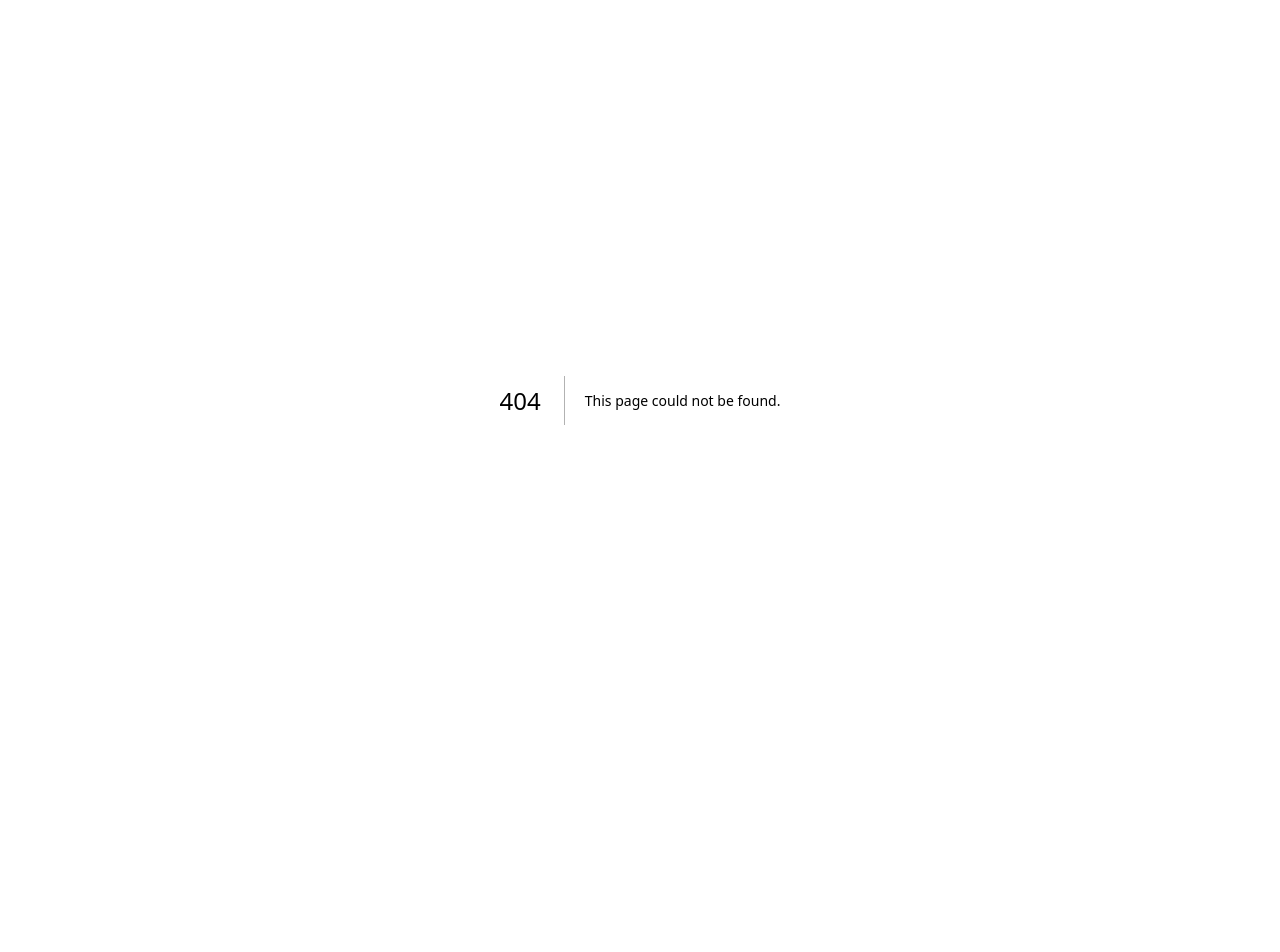
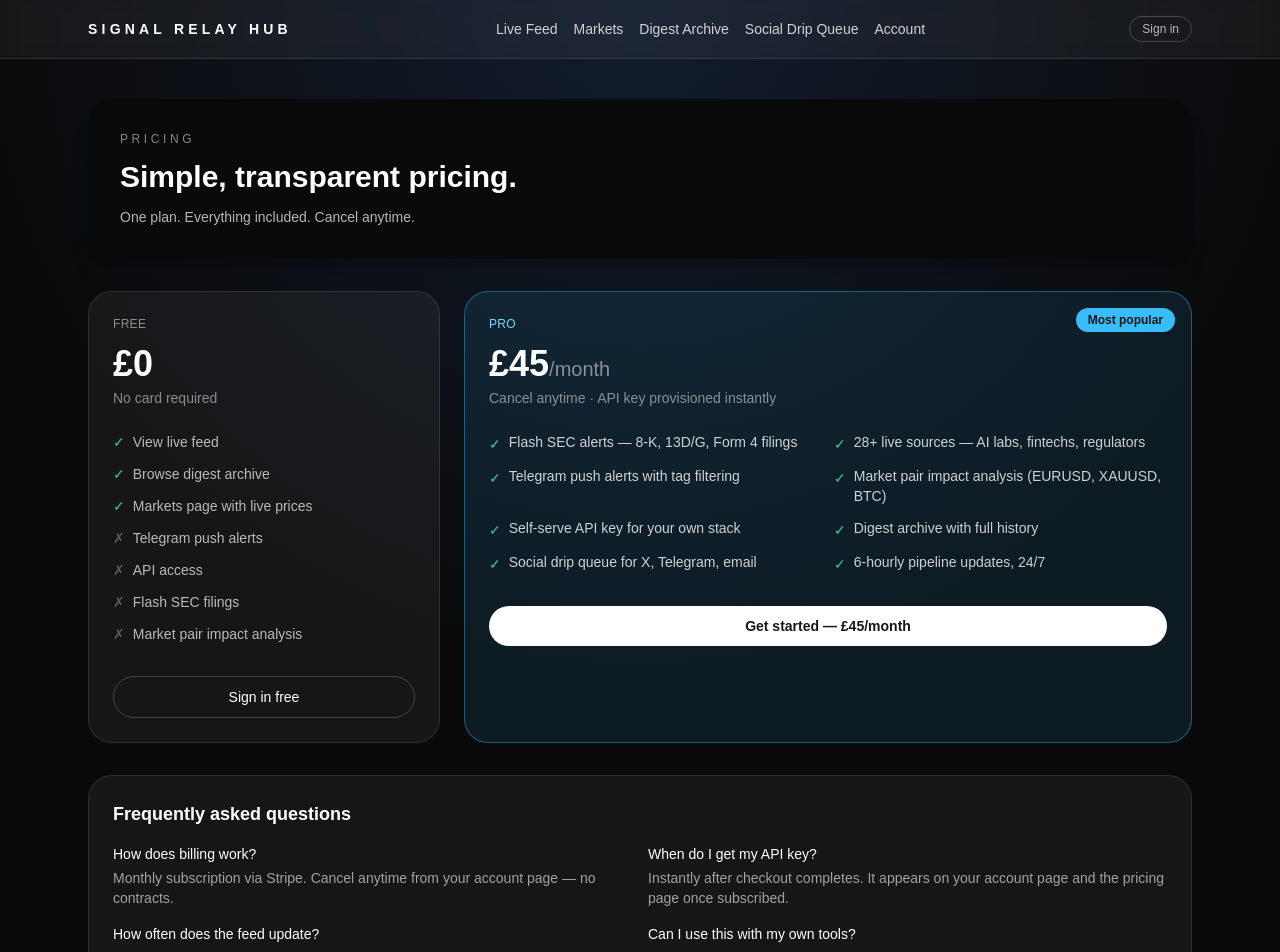
Before and after one commit to SignalRelayFinance/Signal-Relay-Hub, a Next.js app: page /pricing in a window 1280 px wide. Before the commit this address had no page. Shown: the top 952 px of the page. Before the commit the page ends 800 px from the top, so only its background shows below. Built offline with nearby package versions, Linux system fonts and the light colour scheme; no server answers.

Commit message:
Create page.tsx

```diff
--- /dev/null
+++ b/src/app/(app)/pricing/page.tsx
@@ -0,0 +1,128 @@
+/* eslint-disable react/no-unescaped-entities */
+import React from 'react';
+import { createServerClient } from '@supabase/ssr';
+import { cookies } from 'next/headers';
+import Link from 'next/link';
+
+export default async function PricingPage() {
+  const cookieStore = await cookies();
+  const supabase = createServerClient(
+    process.env.NEXT_PUBLIC_SUPABASE_URL!,
+    process.env.NEXT_PUBLIC_SUPABASE_ANON_KEY!,
+    {
+      cookies: {
+        getAll() { return cookieStore.getAll(); },
+        setAll() {},
+      },
+    }
+  );
+
+  const { data: { user } } = await supabase.auth.getUser();
+  let profile = null;
+  if (user?.email) {
+    const { data } = await supabase
+      .from('profiles')
+      .select('is_subscribed, api_key, stripe_customer_id')
+      .eq('email', user.email)
+      .single();
+    profile = data;
+  }
+
+  return (
+    <div className="space-y-8">
+      <section className="rounded-3xl bg-neutral-950 p-8 text-white shadow-xl">
+        <p className="text-xs uppercase tracking-[0.3em] text-white/50">Pricing</p>
+        <h1 className="mt-3 text-3xl font-semibold">Simple, transparent pricing.</h1>
+        <p className="mt-3 text-sm text-white/70">One plan. Everything included. Cancel anytime.</p>
+      </section>
+
+      <section className="grid gap-6 lg:grid-cols-3">
+        <div className="rounded-3xl border border-white/10 bg-white/5 p-6 text-white">
+          <div className="text-xs uppercase tracking-wide text-white/50">Free</div>
+          <div className="mt-3 text-4xl font-bold">£0</div>
+          <div className="mt-1 text-sm text-white/50">No card required</div>
+          <ul className="mt-6 space-y-3 text-sm text-white/70">
+            <li className="flex items-center gap-2"><span className="text-emerald-400">✓</span> View live feed</li>
+            <li className="flex items-center gap-2"><span className="text-emerald-400">✓</span> Browse digest archive</li>
+            <li className="flex items-center gap-2"><span className="text-emerald-400">✓</span> Markets page with live prices</li>
+            <li className="flex items-center gap-2"><span className="text-white/30">✗</span> Telegram push alerts</li>
+            <li className="flex items-center gap-2"><span className="text-white/30">✗</span> API access</li>
+            <li className="flex items-center gap-2"><span className="text-white/30">✗</span> Flash SEC filings</li>
+            <li className="flex items-center gap-2"><span className="text-white/30">✗</span> Market pair impact analysis</li>
+          </ul>
+          {!user ? (
+            <Link href="/login" className="mt-8 block w-full rounded-full border border-white/20 py-2.5 text-center text-sm font-medium text-white hover:bg-white/10 transition-colors">
+              Sign in free
+            </Link>
+          ) : !profile?.is_subscribed ? (
+            <div className="mt-8 block w-full rounded-full border border-white/20 py-2.5 text-center text-sm font-medium text-white/50">
+              Current plan
+            </div>
+          ) : null}
+        </div>
+
+        <div className="rounded-3xl border border-sky-400/40 bg-sky-400/10 p-6 text-white lg:col-span-2 relative">
+          <div className="absolute top-4 right-4 rounded-full bg-sky-400 px-3 py-1 text-xs font-semibold text-neutral-900">Most popular</div>
+          <div className="text-xs uppercase tracking-wide text-sky-300">Pro</div>
+          <div className="mt-3 text-4xl font-bold">£45<span className="text-xl font-normal text-white/50">/month</span></div>
+          <div className="mt-1 text-sm text-white/50">Cancel anytime · API key provisioned instantly</div>
+
+          <div className="mt-6 grid gap-3 sm:grid-cols-2 text-sm text-white/80">
+            <div className="flex items-start gap-2"><span className="text-emerald-400 mt-0.5">✓</span><span>Flash SEC alerts — 8-K, 13D/G, Form 4 filings</span></div>
+            <div className="flex items-start gap-2"><span className="text-emerald-400 mt-0.5">✓</span><span>28+ live sources — AI labs, fintechs, regulators</span></div>
+            <div className="flex items-start gap-2"><span className="text-emerald-400 mt-0.5">✓</span><span>Telegram push alerts with tag filtering</span></div>
+            <div className="flex items-start gap-2"><span className="text-emerald-400 mt-0.5">✓</span><span>Market pair impact analysis (EURUSD, XAUUSD, BTC)</span></div>
+            <div className="flex items-start gap-2"><span className="text-emerald-400 mt-0.5">✓</span><span>Self-serve API key for your own stack</span></div>
+            <div className="flex items-start gap-2"><span className="text-emerald-400 mt-0.5">✓</span><span>Digest archive with full history</span></div>
+            <div className="flex items-start gap-2"><span className="text-emerald-400 mt-0.5">✓</span><span>Social drip queue for X, Telegram, email</span></div>
+            <div className="flex items-start gap-2"><span className="text-emerald-400 mt-0.5">✓</span><span>6-hourly pipeline updates, 24/7</span></div>
+          </div>
+
+          {profile?.is_subscribed ? (
+            <div className="mt-8 space-y-3">
+              <div className="rounded-2xl bg-emerald-400/10 border border-emerald-400/30 p-4">
+                <div className="text-xs uppercase tracking-wide text-emerald-300 mb-1">Active subscription</div>
+                <div className="text-sm text-white/80">You are on the Pro plan.</div>
+                {profile.api_key && (
+                  <div className="mt-2">
+                    <div className="text-xs text-white/50 mb-1">Your API key</div>
+                    <div className="rounded-xl bg-white/5 p-2 font-mono text-xs text-white/80 break-all">{profile.api_key}</div>
+                  </div>
+                )}
+              </div>
+              <a href="/api/stripe/checkout" className="block w-full rounded-full bg-white py-2.5 text-center text-sm font-semibold text-neutral-900 hover:bg-white/90 transition-colors">
+                Manage billing
+              </a>
+            </div>
+          ) : (
+            <a href="/api/stripe/checkout" className="mt-8 block w-full rounded-full bg-white py-2.5 text-center text-sm font-semibold text-neutral-900 hover:bg-white/90 transition-colors">
+              {user ? 'Subscribe now — £45/month' : 'Get started — £45/month'}
+            </a>
+          )}
+        </div>
+      </section>
+
+      <section className="rounded-3xl border border-white/10 bg-white/5 p-6 text-white">
+        <h2 className="text-lg font-semibold mb-4">Frequently asked questions</h2>
+        <div className="grid gap-4 sm:grid-cols-2 text-sm">
+          <div>
+            <div className="font-medium text-white">How does billing work?</div>
+            <div className="mt-1 text-white/60">Monthly subscription via Stripe. Cancel anytime from your account page — no contracts.</div>
+          </div>
+          <div>
+            <div className="font-medium text-white">When do I get my API key?</div>
+            <div className="mt-1 text-white/60">Instantly after checkout completes. It appears on your account page and the pricing page once subscribed.</div>
+          </div>
+          <div>
+            <div className="font-medium text-white">How often does the feed update?</div>
+            <div className="mt-1 text-white/60">Every 6 hours automatically. Flash SEC filings are captured as they appear on EDGAR.</div>
+          </div>
+          <div>
+            <div className="font-medium text-white">Can I use this with my own tools?</div>
+            <div className="mt-1 text-white/60">Yes — the API key lets you pull signals into Zapier, n8n, or your own code. Full REST API included.</div>
+          </div>
+        </div>
+      </section>
+    </div>
+  );
+}
```
